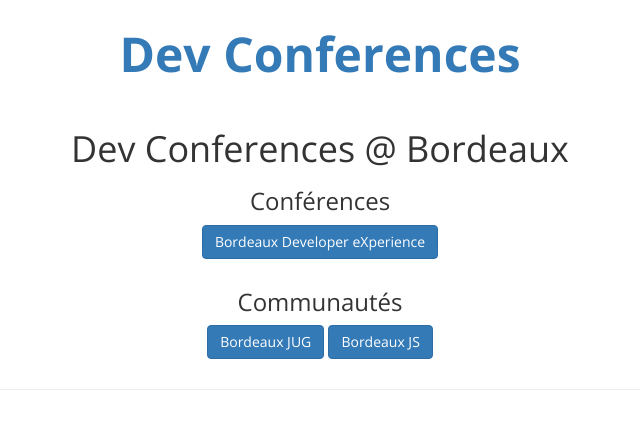
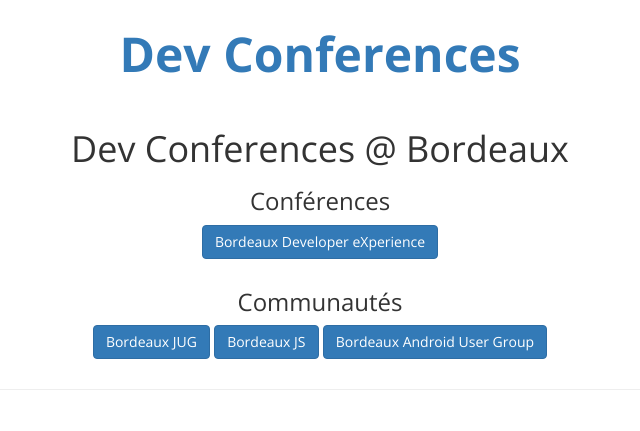
Before and after one commit to devconferences/devconferences.github.io, a Jekyll site: the page built from pages/bordeaux.html, in a window 1280 px wide and 1400 px high. Shown: the top 431 px of the window, without its empty margins (320-960 px from the left). Built offline with Jekyll 4.4.1, drawn with Linux system fonts in a browser that asks for light colours; nearby versions of some CDN libraries; some of the changed text lies outside the part shown.

Commit message:
ajout du BAUG

```diff
--- a/pages/bordeaux.html
+++ b/pages/bordeaux.html
@@ -13,6 +13,7 @@ permalink: /bordeaux/
     <h3>Communautés</h3>
     <a class="btn btn-primary" href="#bordeauxjug">Bordeaux JUG</a>
     <a class="btn btn-primary" href="#bordeauxjs">Bordeaux JS</a>
+    <a class="btn btn-primary" href="#baug">Bordeaux Android User Group</a>
 </div>
 
 <hr>
@@ -78,7 +79,8 @@ permalink: /bordeaux/
     </div>
     <div class="col-md-10 text-justify">
         <p>
-            User group JavaScript à #bordeaux : réunions, discussions et live coding entre gens en asynchrone. #nodejs #coffeescript #javascript
+            User group JavaScript à #bordeaux : réunions, discussions et live coding entre gens en asynchrone. #nodejs #coffeescript
+            #javascript
         </p>
 
         <p>
@@ -88,3 +90,22 @@ permalink: /bordeaux/
         </p>
     </div>
 </div>
+
+<a name="baug"></a>
+<h2><span class="glyphicon glyphicon-chevron-right"></span> GDG Bordeaux Android User Group</h2>
+
+<div class="row">
+    <div class="col-md-2">
+        <img src="http://baug.fr/wp-content/uploads/2013/11/logo_baug.png" class="img-responsive">
+    </div>
+    <div class="col-md-10 text-justify">
+        <p>
+            Le BAUG késako ? Le BAUG ( Bordeaux Android User Group) est l'association qui regroupe tous les professionnels d'Android sur
+            Bordeaux et la région Aquitaine.
+        </p>
+
+        <p>
+            <span class="glyphicon glyphicon-home"></span> <a href="http://baug.fr">http://baug.fr</a>
+        </p>
+    </div>
+</div>
```
